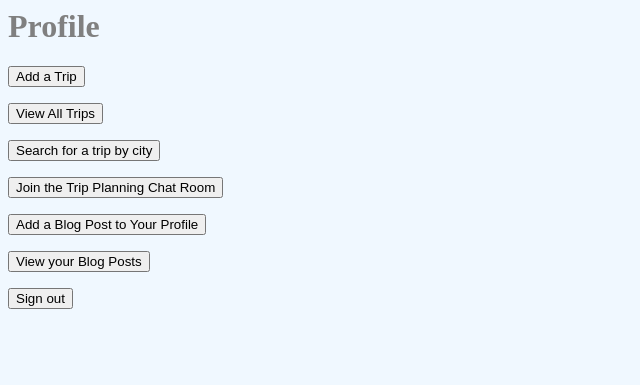
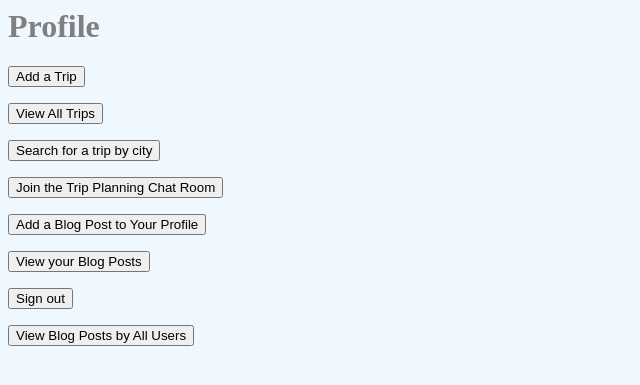
Before and after one commit to Phil-Slater/Learning-Backend, a Node server app: page /users/profile in a window 1280 px wide. Shown: the top 385 px of the page, without its empty margins (0-640 px from the left). Run offline with Node 20, Linux system fonts and the light colour scheme; the visitor is signed in with stand-in values (Sample User, id 1).

Commit message:
adds DB functionality to trips app - users, posts, comments now saved to DB

```diff
--- a/week 7 day 2/assignment/index.js
+++ b/week 7 day 2/assignment/index.js
@@ -1,5 +1,7 @@
 const express = require('express')
 const app = express()
+const bcrypt = require('bcryptjs')
+
 
 const pgp = require('pg-promise')()
 const connectionString = 'postgres://vrekubag:2U8un4bq1OxQDxkauXWYsp7G3c2ZKuqs@castor.db.elephantsql.com/vrekubag'
--- a/week 7 day 2/assignment/package.json
+++ b/week 7 day 2/assignment/package.json
@@ -9,6 +9,7 @@
   "author": "",
   "license": "ISC",
   "dependencies": {
+    "bcrypt": "^5.0.1",
     "express": "^4.17.2",
     "express-session": "^1.17.2",
     "mustache-express": "^1.3.2",
--- a/week 7 day 2/assignment/routes/users.js
+++ b/week 7 day 2/assignment/routes/users.js
@@ -1,3 +1,4 @@
+const bcrypt = require('bcryptjs/dist/bcrypt')
 const express = require('express')
 const router = express.Router()
 const authenticateMiddleware = require('../authenticate')
@@ -31,32 +32,44 @@ router.post('/register', (req, res) => {
     const username = req.body.username
     const password1 = req.body.password1
     const password2 = req.body.password2
-    if (users.find(user => user.username == username)) {
-        res.render('register', { errorMessage: "That username is already taken. Please try again." })
-    } else if (password1 != password2) {
+    if (password1 != password2) {
         res.render('register', { errorMessage: "Passwords do not match. Please try again." })
     } else {
-        user = { username: username, password: password1, userId: users.length + 1 }
-        users.push(user)
-        res.redirect('/users/login')
+        bcrypt.genSalt(10, (error, salt) => {
+            if (!error) {
+                bcrypt.hash(password1, salt, (error, hash) => {
+                    if (!error) {
+                        db.none('INSERT INTO trip_users(username, password) VALUES ($1, $2)', [username, hash])
+                            .then(() => {
+                                res.redirect('/users/login')
+                            })
+
+                    }
+                })
+            }
+        })
     }
 })
 
 router.post('/login', (req, res) => {
     const username = req.body.username
     const password = req.body.password
-    const persistedUser = users.find(user => {
-        return user.username == username && user.password == password
+    db.one('SELECT user_id, username, password FROM trip_users WHERE username = $1', [username]).then((user) => {
+        bcrypt.compare(password, user.password, (error, result) => {
+            if (result) {
+                // setup a user session
+                if (req.session) {
+                    req.session.username = user.username
+                    req.session.userId = user.user_id
+                }
+                res.redirect('/users/profile')
+            } else {
+                res.render('login', { errorMessage: 'Incorrect password.' })
+            }
+        })
+    }).catch((error) => {
+        res.render('login', { errorMessage: 'Username not found!' })
     })
-    if (persistedUser) {
-        if (req.session) {
-            if (req.session.username = persistedUser.username) {
-                res.redirect('/users/profile')
-            }
-        } else {
-            res.render('login', { errorMessage: 'Username or password is incorrect.' })
-        }
-    }
 })
 
 router.get('/add-blog-post', authenticateMiddleware, (req, res) => {
@@ -76,10 +89,26 @@ router.post('/add-blog-post', (req, res) => {
 
 router.get('/blog', authenticateMiddleware, (req, res) => {
     const username = req.session.username
-    db.any('SELECT post_id, username, post_title, post_body, date_created, date_updated from blog_posts')
+    const userId = req.session.userId
+    db.any('SELECT post_id, username, post_title, post_body, date_created, date_updated from blog_posts WHERE username = $1', [username])
         .then(posts => {
-            const userPosts = posts.filter(post => post.username == username)
-            res.render('blog', { userPosts: userPosts })
+            res.render('blog', { userPosts: posts })
+        })
+})
+
+router.get('/blog/view-comments/:postId', authenticateMiddleware, (req, res) => {
+    const postId = parseInt(req.params.postId)
+    db.any('SELECT comment_body, username, date_created, comment_id FROM blog_comments WHERE post_id = $1', [postId])
+        .then(comments => {
+            res.render('view-comments', { allComments: comments })
+        })
+})
+
+router.post('/blog/delete-comment/:commentId', (req, res) => {
+    const commentId = parseInt(req.params.commentId)
+    db.none('DELETE from blog_comments WHERE comment_id = $1', [commentId])
+        .then(() => {
+            res.redirect('/users/blog')
         })
 })
 
@@ -87,7 +116,6 @@ router.get('/update-blog-post/:postId', authenticateMiddleware, (req, res) => {
     const postId = parseInt(req.params.postId)
     db.one('SELECT post_id, username, post_title, post_body from blog_posts WHERE post_id = $1', [postId])
         .then(post => {
-            console.log(post)
             if (req.session.username == post.username) { res.render('update-blog-post', post) }
             else {
                 res.redirect('/users/login')
@@ -110,13 +138,61 @@ router.post('/delete-blog-post/:postId', (req, res) => {
     const postId = parseInt(req.params.postId)
     db.none('DELETE FROM blog_posts WHERE post_id = $1', [postId])
         .then(() => {
-            res.redirect('/users/blog')
+            db.none('DELETE from blog_comments WHERE post_id = $1', [postId])
+                .then(() => {
+                    res.redirect('/users/blog')
+                })
         })
 })
+
+router.get('/site-blog', (req, res) => {
+    db.any('SELECT post_id, username, post_title, post_body, date_created, date_updated FROM blog_posts')
+        .then((posts) => {
+            res.render('site-blog', { allPosts: posts })
+        })
+})
+
+router.post('/site-blog/add-comment/:postId', authenticateMiddleware, (req, res) => {
+    const postId = parseInt(req.params.postId)
+    const comment = req.body.commentText
+    const username = req.session.username
+    db.none('INSERT INTO blog_comments(comment_body, post_id, username) VALUES($1, $2, $3)', [comment, postId, username])
+        .then(() => {
+            res.redirect('/users/site-blog')
+        })
+})
+
+router.get('/site-blog/show-comments/:postId', (req, res) => {
+    const postId = parseInt(req.params.postId)
+    db.any('SELECT comment_body, blog_comments.date_created, blog_comments.username AS commenterUserName FROM blog_comments JOIN blog_posts ON blog_comments.post_id = blog_posts.post_id WHERE blog_comments.post_id = $1', [postId])
+        .then((comments) => {
+            db.any('SELECT username, post_title, post_body, date_created, date_updated, post_id FROM blog_posts WHERE post_id = $1', [postId])
+                .then((post) => {
+                    res.render('blog-post-details', { allComments: comments, post: post })
+                })
+        })
+})
+
+router.get('/site-blog/sort-posts-by-date', (req, res) => {
+    db.any('SELECT * FROM blog_posts ORDER BY date_updated DESC')
+        .then((posts) => {
+            res.render('site-blog', { allPosts: posts })
+        })
+})
+
+// router.get('/site-blog/sort-posts-by-comments', (req, res) => {
+//     db.any('SELECT * FROM blog_comments ORDER BY date_updated DESC')
+//         .then((posts) => {
+//             res.render('site-blog', { allPosts: posts })
+//         })
+// })
+
 
 router.get('/sign-out', (req, res) => {
     req.session.destroy()
     res.redirect('/users')
 })
 
+
+
 module.exports = router
--- a/week 7 day 2/assignment/views/blog.mustache
+++ b/week 7 day 2/assignment/views/blog.mustache
@@ -13,6 +13,9 @@
 <input type="hidden" value="{{post_id}}" name="post_id" />
 <button>Delete Post</button>
 </form>
+<form method="GET" action="/users/blog/view-comments/{{post_id}}">
+<button>View or Delete Post Comments</button>
+</form>
 {{/userPosts}}
 </body>
 </html>
--- a/week 7 day 2/assignment/views/profile.mustache
+++ b/week 7 day 2/assignment/views/profile.mustache
@@ -14,5 +14,6 @@
 <form method = 'GET' action = '/users/add-blog-post'><button>Add a Blog Post to Your Profile</button></form>
 <form method = 'GET' action = '/users/blog'><button>View your Blog Posts</button></form>
 <form method = 'GET' action = '/users/sign-out'><button>Sign out</button></form>
+<form method = 'GET' action = '/users/site-blog'><button>View Blog Posts by All Users</button></form>
 </body>
 </html>
--- a/week 7 day 2/package.json
+++ b/week 7 day 2/package.json
@@ -1,5 +1,6 @@
 {
   "dependencies": {
+    "bcryptjs": "^2.4.3",
     "socket.io": "^4.4.1"
   }
 }
```
Also changed, not shown: week 7 day 2/assignment/views/blog-post-details.mustache (added, +28 -0 lines), week 7 day 2/assignment/views/site-blog.mustache (added, +22 -0 lines), week 7 day 2/assignment/views/view-comments.mustache (added, +19 -0 lines), 2 other files.
